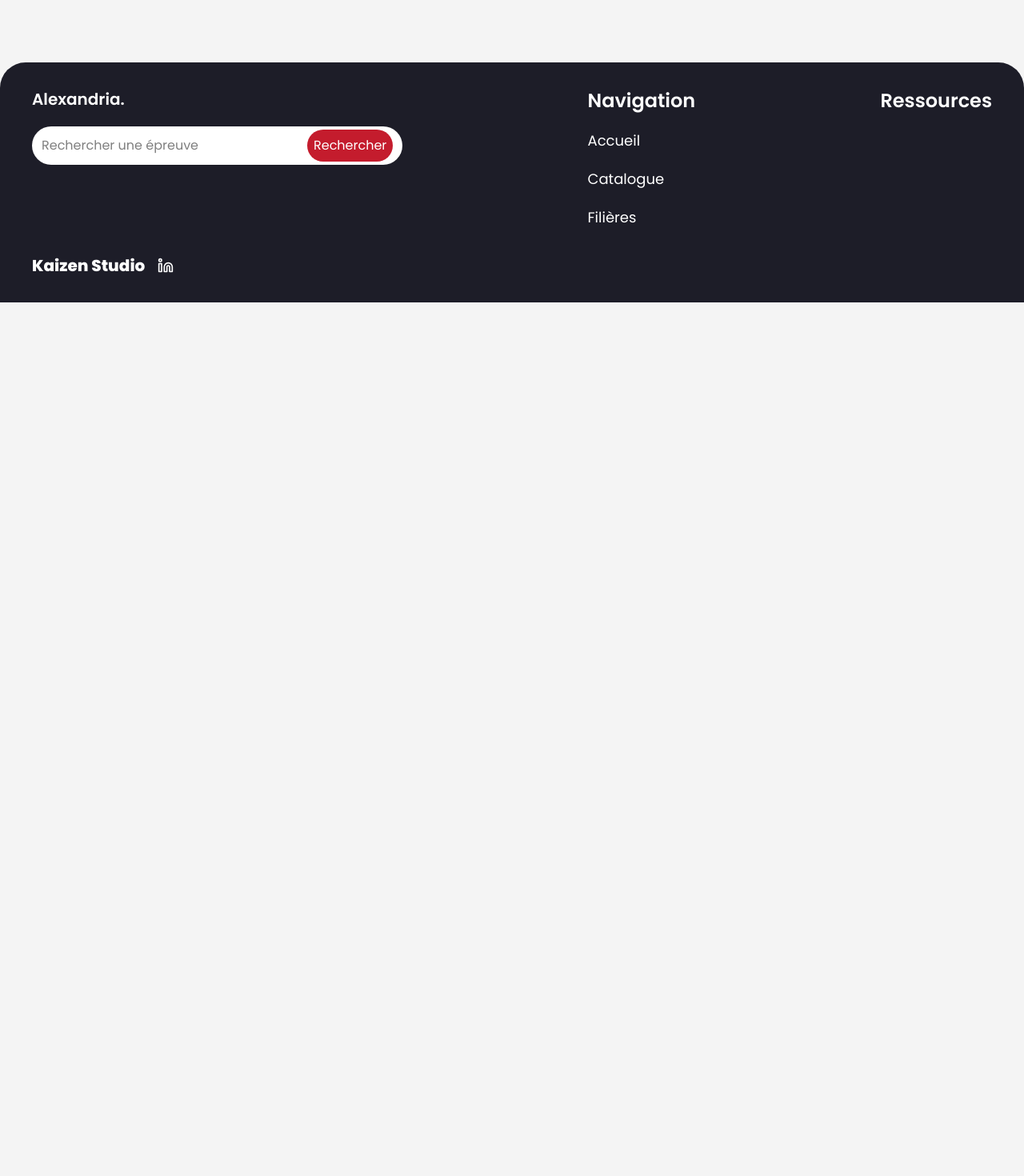
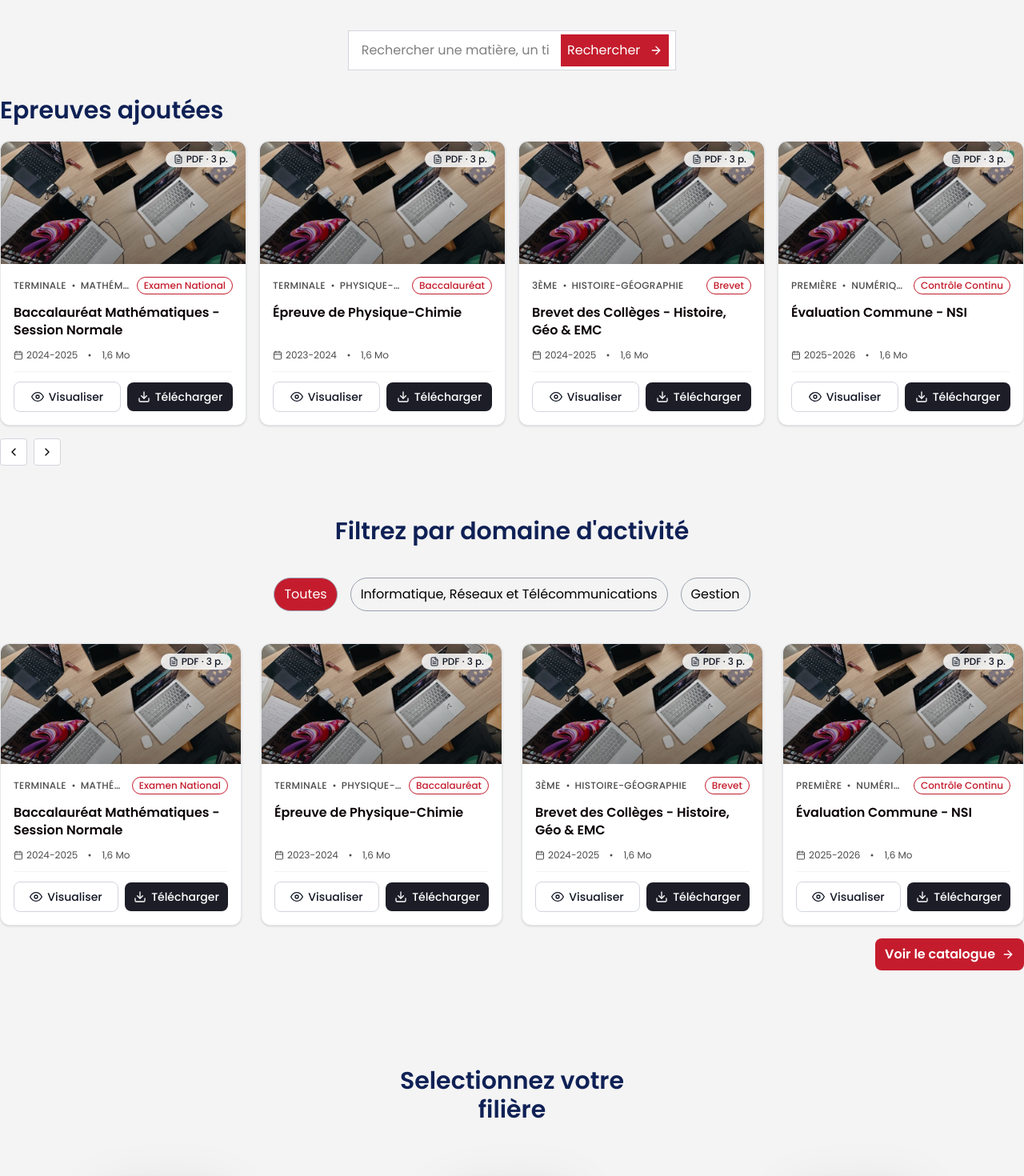
Before and after one commit to kaizen-squad/esgis-epreuves, a Next.js app: page /bde/accueil in a window 1280 px wide. Shown: the part 1480-2950 px from the top of the page at 80% size. Before the commit the page ends 1858 px from the top, so only its background shows below. Built offline with nearby package versions, Linux system fonts and the light colour scheme.

Commit message:
feat(bde-accueil): done with the accueil ui page

```diff
--- a/src/app/(bde)/bde/accueil/page.tsx
+++ b/src/app/(bde)/bde/accueil/page.tsx
@@ -1,10 +1,22 @@
 import BDELayout from "@/app/(bde)/components/BDELayout";
 import BDEWelcomeSection from "./components/BDEWelcomeSection";
+import Research from "@/app/(public)/accueil/components/Research";
+import RecentlyAdded from "@/app/(public)/accueil/components/RecentlyAdded";
+import DomainFilter from "@/app/(public)/accueil/components/DomainFilter";
+import ResultsResume from "@/app/(public)/accueil/components/ResultsResume";
+import CTACatalogue from "@/app/(public)/accueil/components/CTACatalogue";
+import Filieres from "@/app/(public)/accueil/components/Filieres";
 
 const BDEAccueil = () => {
   return (
     <BDELayout>
       <BDEWelcomeSection />
+      <Research />
+      <RecentlyAdded title="Epreuves ajoutées" />
+      <DomainFilter />
+      <Filieres />
+      <ResultsResume />
+      <CTACatalogue />
     </BDELayout>
   );
 };
--- a/src/app/(public)/accueil/components/RecentlyAdded.tsx
+++ b/src/app/(public)/accueil/components/RecentlyAdded.tsx
@@ -4,10 +4,10 @@ import Slider from "@/components/ui/Slider";
 import EpreuveCard from "../../components/EpreuveCard";
 import { epreuvesMock } from "../../constants/epreuve.constants";
 
-const RecentlyAdded = () => {
+const RecentlyAdded = ({ title }: { title: string }) => {
   return (
     <div className="mx-auto mb-16 max-w-7xl">
-      <h3 className="section-title">Récemment ajoutées...</h3>
+      <h3 className="section-title">{title}</h3>
       <Slider>
         {epreuvesMock.map((epreuve) => (
           <div
--- a/src/app/(public)/page.tsx
+++ b/src/app/(public)/page.tsx
@@ -13,7 +13,7 @@ export default function Accueil() {
       <WelcomeSection />
       <Research />
       <div className="px-6">
-        <RecentlyAdded />
+        <RecentlyAdded title="Recemment ajoutées" />
         <DomainFilter />
         <Filieres />
         <ResultsResume />
```
